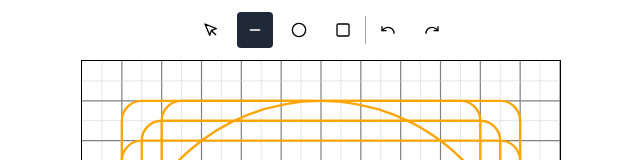
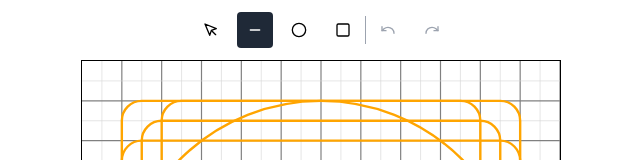
Before and after one commit to sventies/icon-creator, a React (Vite) app: page / in a window 1280 px wide. Shown: the top 160 px of the page, without its empty margins (319-959 px from the left). Built offline with nearby package versions, Linux system fonts and the light colour scheme.

Commit message:
undo redo done

```diff
--- a/src/iconCreator/buttons.tsx
+++ b/src/iconCreator/buttons.tsx
@@ -4,11 +4,15 @@ import { Minus, Circle, Square, MousePointer, Undo, Redo } from "lucide-react";
 interface Props {
   setShapeMode: (mode: "line" | "circle" | "rect" | "pointer") => void;
   shapeMode: "line" | "circle" | "rect" | "pointer";
+  onUndo: () => void;
+  onRedo: () => void;
+  isFirst: boolean;
+  isLast: boolean;
 }
 
 const BUTTON_SIZE = 44;
 
-const Buttons: FC<Props> = ({ setShapeMode, shapeMode }) => {
+const Buttons: FC<Props> = ({ setShapeMode, shapeMode, onUndo, onRedo, isFirst, isLast }) => {
   return (
     <div className="flex flex-row m-auto rounded" style={{ overflow: "hidden" }}>
       <Button isActive={shapeMode === "pointer"} onClick={() => setShapeMode("pointer")}>
@@ -24,10 +28,10 @@ const Buttons: FC<Props> = ({ setShapeMode, shapeMode }) => {
         <Square size={16} />
       </Button>
       <Divider />
-      <Button onClick={() => setShapeMode("rect")}>
+      <Button onClick={onUndo} isDisabled={isFirst}>
         <Undo size={16} />
       </Button>
-      <Button onClick={() => setShapeMode("rect")}>
+      <Button onClick={onRedo} isDisabled={isLast}>
         <Redo size={16} />
       </Button>
     </div>
@@ -38,22 +42,18 @@ interface ButtonProps {
   onClick: () => void;
   children: ReactNode;
   isActive?: boolean;
+  isDisabled?: boolean;
 }
 
-const Button: FC<ButtonProps> = ({ children, onClick, isActive = false }) => {
-  const className = getClassName(isActive);
+const Button: FC<ButtonProps> = ({ children, onClick, isActive = false, isDisabled = false }) => {
+  const className = getClassName(isActive, isDisabled);
   return (
     <button
-      className="bg-white group p-1 text-black"
+      className={`bg-white group p-1 ${isDisabled ? "text-gray-400 cursor-default" : "text-black cursor-pointer"}`}
       style={{ width: BUTTON_SIZE, height: BUTTON_SIZE }}
       onClick={onClick}
     >
-      <span
-        className={className}
-        // style={{ display: "block" }}
-      >
-        {children}
-      </span>
+      <span className={className}>{children}</span>
     </button>
   );
 };
@@ -64,12 +64,14 @@ const Divider = () => (
   </div>
 );
 
-const getClassName = (isActive: boolean) => {
-  const start = "group-hover:border border-gray-500 w-full h-full flex items-center justify-center rounded";
+const getClassName = (isActive: boolean, isDisabled: boolean) => {
+  const start = "border-gray-500 w-full h-full flex items-center justify-center rounded";
   if (isActive) {
     return start + " bg-gray-800 group-hover:bg-gray-700 text-white";
+  } else if (isDisabled) {
+    return start;
   } else {
-    return start;
+    return start + " group-hover:border";
   }
 };
 
--- a/src/iconCreator/iconCreator.tsx
+++ b/src/iconCreator/iconCreator.tsx
@@ -82,34 +82,64 @@ const getDraft: (
 
 const IconCreator: FC<Props> = () => {
   const [shapeMode, setShapeMode] = useState<"line" | "circle" | "rect" | "pointer">("line");
-  const [draftPoint, Point] = useState<Point | null>(null);
-  const [lines, setLines] = useState<(Line | Circle | Rect)[]>([]);
+  const [draftPoint, setDraftPoint] = useState<Point | null>(null);
+  const [temporalShapes, setTemporalShapes] = useState<(Line | Circle | Rect)[][]>([[]]);
+  const [tempI, setTempI] = useState<number>(0);
   const [hovered, setHovered] = useState<[number, number] | null>(null);
   const [startXY, setStartXY] = useState([0, 0]);
 
+  const shapes = temporalShapes[tempI] || [];
+
   useEffect(() => {
-    Point(null);
+    setDraftPoint(null);
     setHovered(null);
   }, [shapeMode]);
 
   const finishShape = (i: number, j: number) => {
     if (!draftPoint) {
-      Point({ x1: i, y1: j });
+      setDraftPoint({ x1: i, y1: j });
       return;
     }
     const shape = getDraft(hovered, draftPoint, shapeMode);
-    if (shape) setLines((prev) => [...prev, shape]);
-    Point(null);
+    if (shape) {
+      setTemporalShapes((prev) => {
+        const newShapes = JSON.parse(JSON.stringify(shapes));
+        newShapes.push(shape);
+        return [...prev.slice(0, tempI + 1), newShapes];
+      });
+      setTempI((prev) => prev + 1);
+    }
+    setDraftPoint(null);
   };
 
   const draftShape = getDraft(hovered, draftPoint, shapeMode);
 
   const pointerEvents = shapeMode === "pointer" ? "all" : "none";
 
+  const onUndo = () =>
+    setTempI((prev) => {
+      if (prev === 0) return prev;
+      return prev - 1;
+    });
+
+  const onRedo = () => {
+    setTempI((prev) => {
+      if (prev === temporalShapes.length - 1) return prev;
+      return prev + 1;
+    });
+  };
+
   return (
     <>
       <div className="p-2 flex items-center">
-        <Buttons setShapeMode={setShapeMode} shapeMode={shapeMode} />
+        <Buttons
+          setShapeMode={setShapeMode}
+          shapeMode={shapeMode}
+          onUndo={onUndo}
+          onRedo={onRedo}
+          isFirst={tempI === 0}
+          isLast={tempI === temporalShapes.length - 1}
+        />
       </div>
       <div
         style={{
@@ -177,7 +207,7 @@ const IconCreator: FC<Props> = () => {
             ))
           )}
           <HelperShapes size={SIZE} array={ARRAY} strokeWidth={STROKE_WIDTH} />
-          {lines.map((line, k) =>
+          {shapes.map((line, k) =>
             line.type === "line" ? (
               <line {...line} key={k} style={{ pointerEvents }} className="stroke-black hover:stroke-blue-400" />
             ) : line.type === "circle" ? (
```
